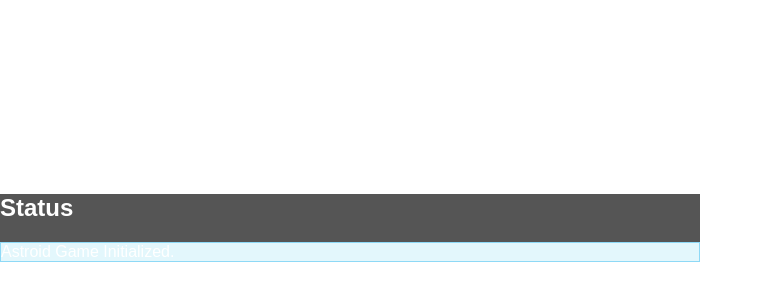
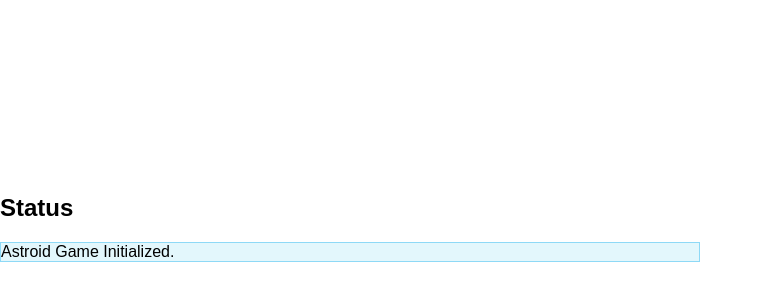
Before and after one commit to speakerBOXdev/asteroid, a plain HTML site: page index.html in a window 1280 px wide. Shown: the part 230-530 px from the top of the page, without its empty margins (0-763 px from the left). Drawn offline with Linux system fonts and the light colour scheme.

Commit message:
remove color from #status to make message easier to read

```diff
--- a/styles/site.css
+++ b/styles/site.css
@@ -14,8 +14,6 @@ canvas {
 
 #status {
   width: 700px;
-  background-color: #555;
-  color: #fff;
 }
 
 .success, .error, .warning, .notice, .log-success, .log-error, .log-warning, .log-notice {
```
